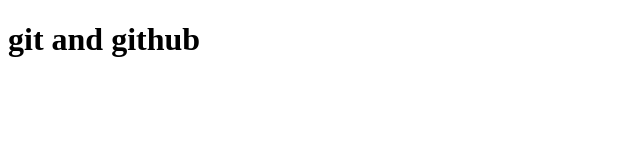
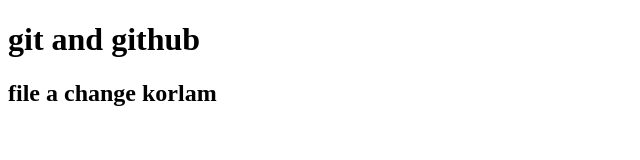
Before and after one commit to ahmedshantodev/git-and-github, a plain HTML site: page index.html in a window 1280 px wide. Shown: the whole page, without its empty margins (0-640 px from the left). Drawn offline with Linux system fonts and the light colour scheme.

Commit message:
new text added

```diff
--- a/index.html
+++ b/index.html
@@ -8,6 +8,7 @@
 </head>
 <body>
     <h1>git and github</h1>
+    <h2>file a change korlam</h2>
     <script src="js/script.js"></script>
 </body>
 </html>
```
